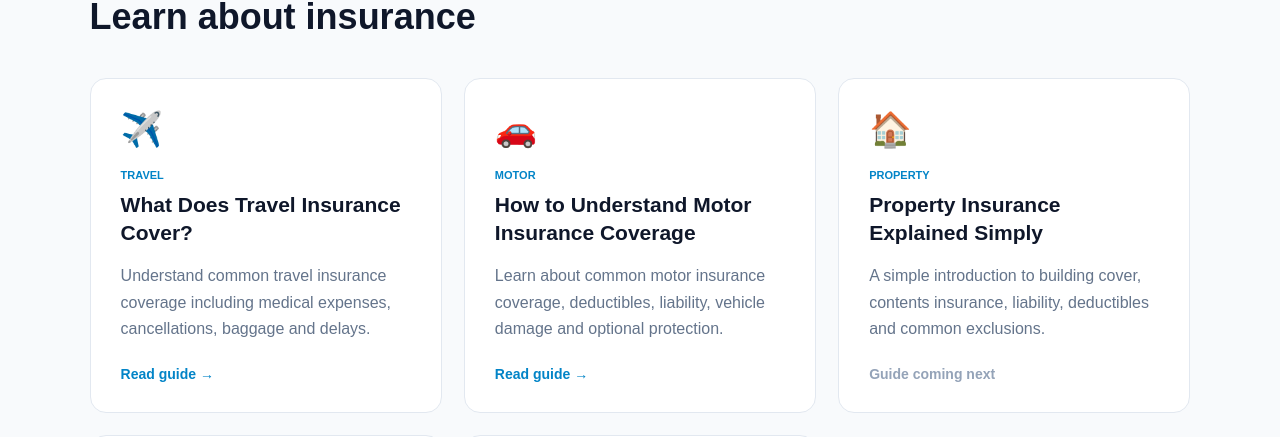
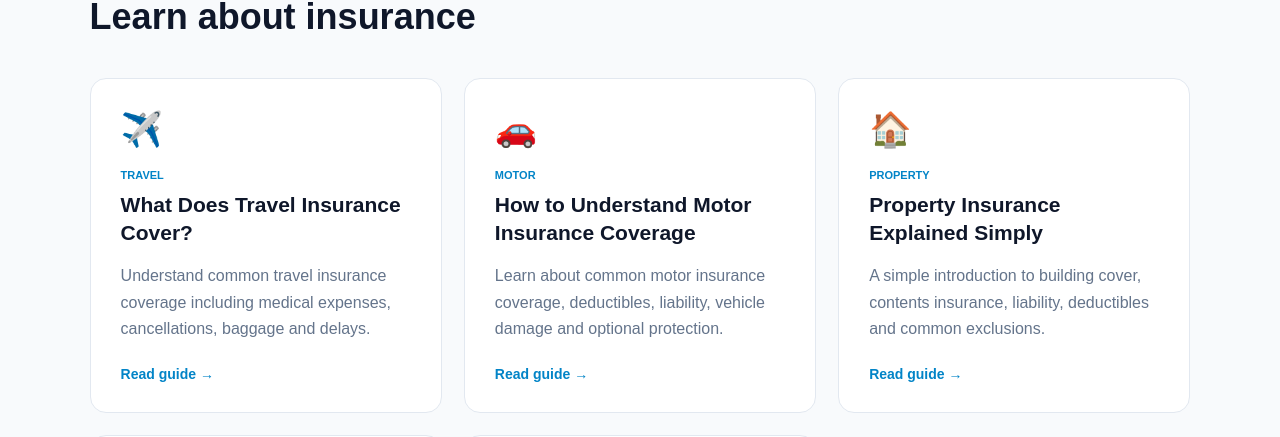
Before and after one commit to themetainsurance/MVP, a Next.js app: page /blog in a window 1280 px wide. Shown: the part 574-1011 px from the top of the page. Built offline with nearby package versions, Linux system fonts and the light colour scheme.

Commit message:
Connect property guide to blog

```diff
--- a/app/blog/page.tsx
+++ b/app/blog/page.tsx
@@ -37,6 +37,7 @@ const guides: Guide[] = [
     title: "Property Insurance Explained Simply",
     description:
       "A simple introduction to building cover, contents insurance, liability, deductibles and common exclusions.",
+    href: "/blog/property-insurance-guide",
   },
   {
     category: "COMPARISON",
```
